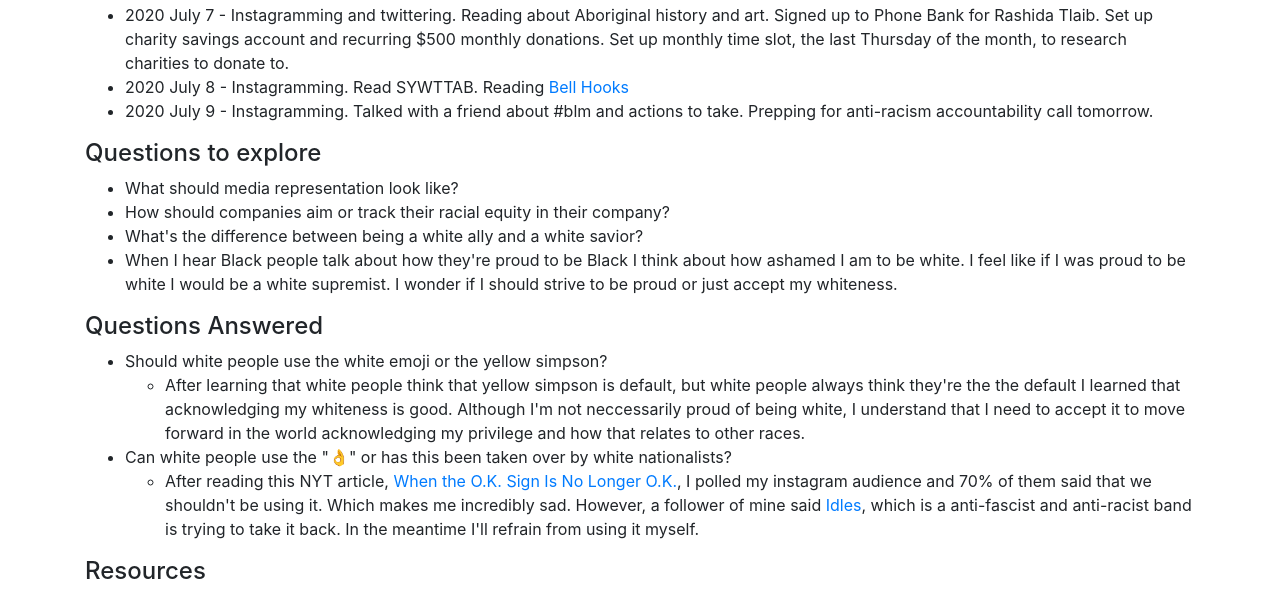
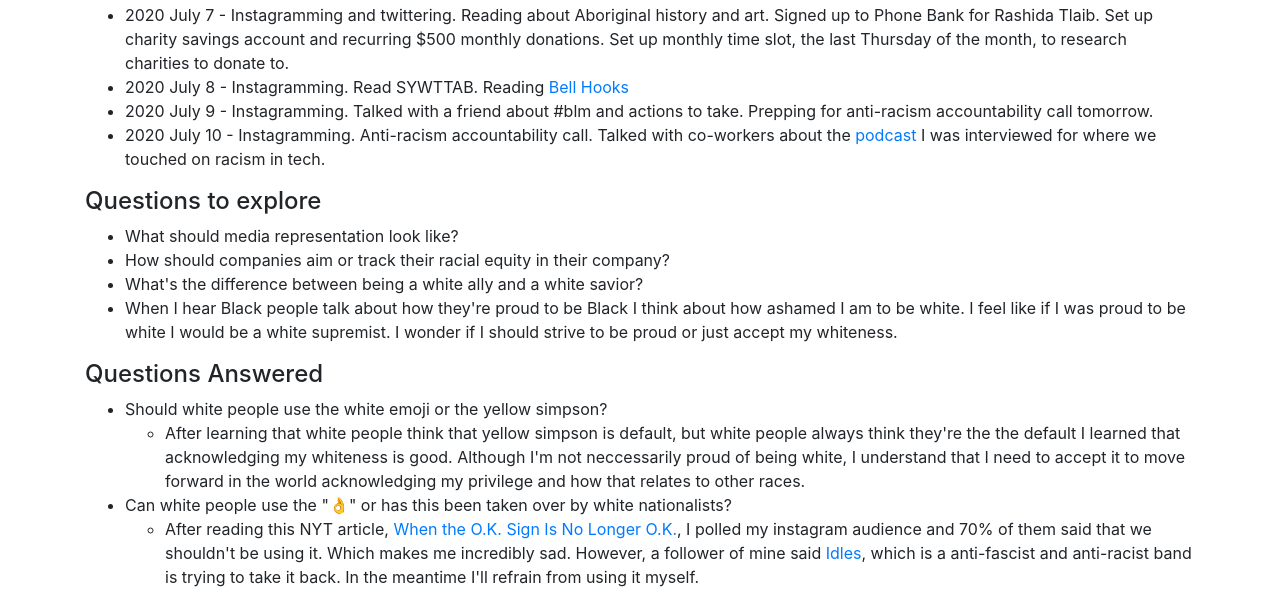
Before and after one commit to nikkiricks/anti-racism-work, a website: page index.html in a window 1280 px wide. Shown: the part 2421-3010 px from the top of the page. Drawn offline with nearby package versions, Linux system fonts and the light colour scheme.

Commit message:
daily update

```diff
--- a/index.html
+++ b/index.html
@@ -350,6 +350,7 @@
         <li>2020 July 7 - Instagramming and twittering. Reading about Aboriginal history and art. Signed up to Phone Bank for Rashida Tlaib. Set up charity savings account and recurring $500 monthly donations. Set up monthly time slot, the last Thursday of the month, to research charities to donate to.</li>
         <li>2020 July 8 - Instagramming. Read SYWTTAB. Reading <a href="https://www.mediaed.org/transcripts/Bell-Hooks-Transcript.pdf" target="_blank">Bell Hooks</a> </li>
         <li>2020 July 9 - Instagramming. Talked with a friend about #blm and actions to take. Prepping for anti-racism accountability call tomorrow.</li>
+        <li>2020 July 10 - Instagramming. Anti-racism accountability call. Talked with co-workers about the <a href="https://www.listennotes.com/podcasts/lady-leadership/reskilling-entrepreneur-9ISOtXihzP0/" target="_blank" rel="noopener noreferrer">podcast</a> I was interviewed for where we touched on racism in tech. </li>
       </ul>
 
 
```
